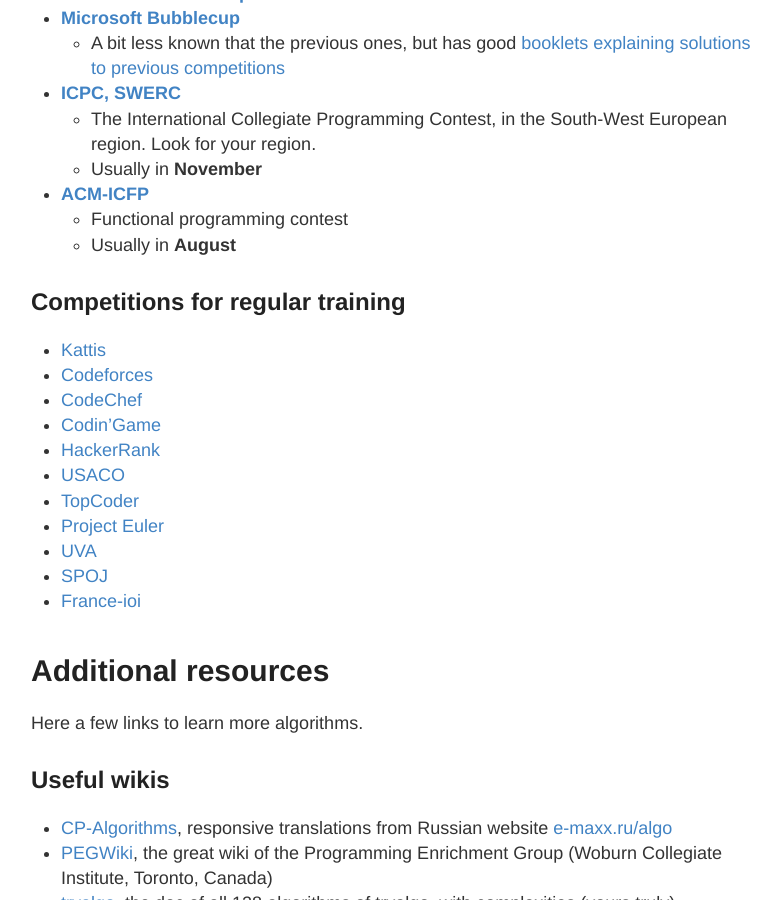
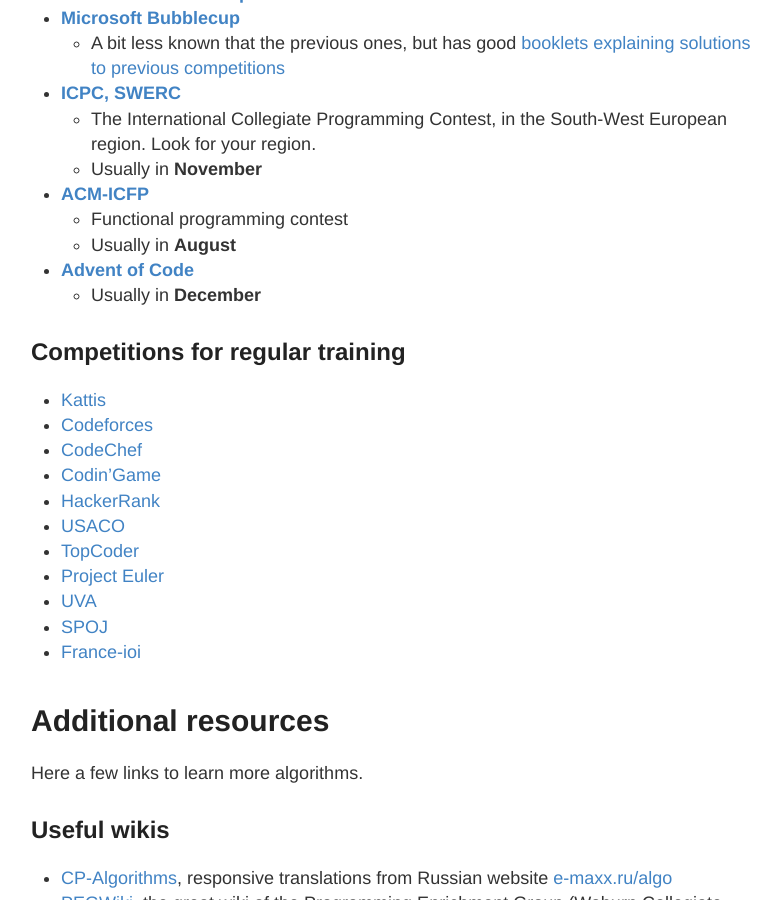
Before and after one commit to jilljenn/tryalgo.org, a Jekyll site: the page built from contests-en.md, in a window 1280 px wide and 900 px high, scrolled down 608 px. Shown: the whole window, without its empty margins (249-1030 px from the left). Built offline with Jekyll 4.4.1, drawn with Linux system fonts in a browser that asks for light colours; nearby versions of some CDN libraries; comment, search, counter and statistics services are not loaded.

Commit message:
Update contests-en.md
Add Advent of Code

```diff
--- a/contests-en.md
+++ b/contests-en.md
@@ -26,6 +26,8 @@
 - [**ACM-ICFP**](http://icfpconference.org/)
     - Functional programming contest
     - Usually in **August**
+- [**Advent of Code**](https://adventofcode.com/)
+    - Usually in **December**
 
 ## Competitions for regular training
 
```
